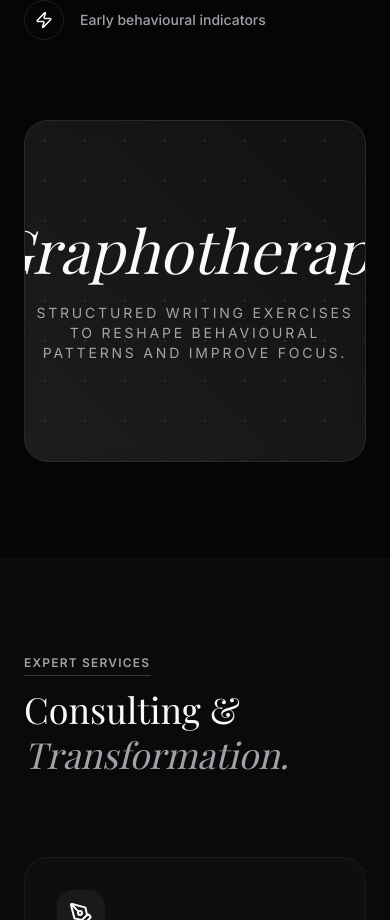
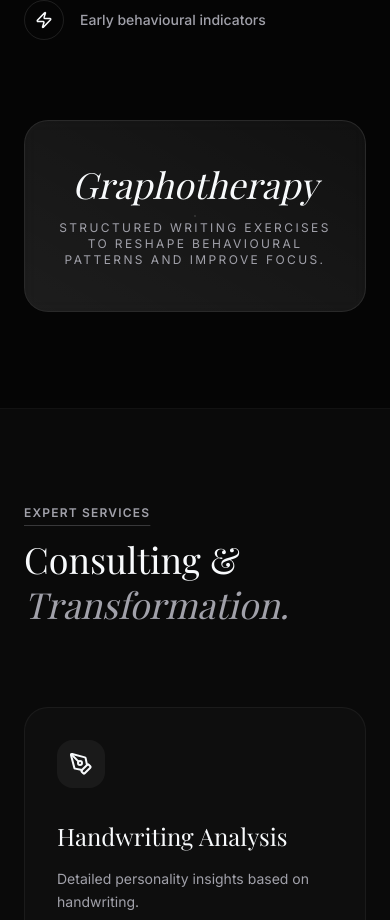
Before and after one commit to JARVIScp/Karmma-Occults, a React (Vite) app: page / in a window 390 px wide. Shown: the part 4600-5520 px from the top of the page. Built offline with nearby package versions, Linux system fonts and the light colour scheme; a web font is replaced by a local one.

Commit message:
fix: adjust graphotherapy box visibility on mobile

```diff
--- a/src/components/Health.jsx
+++ b/src/components/Health.jsx
@@ -42,18 +42,18 @@ const Health = () => {
             initial={{ opacity: 0, scale: 0.95 }}
             whileInView={{ opacity: 1, scale: 1 }}
             viewport={{ once: true }}
-            className="relative aspect-square rounded-3xl overflow-hidden border border-white/10 bg-white/5 backdrop-blur-sm p-12 flex items-center justify-center"
+            className="relative aspect-video sm:aspect-square rounded-3xl overflow-hidden border border-white/10 bg-white/5 backdrop-blur-sm p-8 sm:p-12 flex items-center justify-center"
           >
             <div className="absolute inset-0 bg-gradient-to-tr from-white/5 to-transparent pointer-events-none" />
-            <div className="text-center">
-              <p className="text-6xl font-serif italic mb-6">Graphotherapy</p>
-              <p className="text-sm text-muted uppercase tracking-[0.2em] max-w-xs mx-auto">
+            <div className="text-center relative z-10">
+              <p className="text-4xl sm:text-6xl font-serif italic mb-4 sm:mb-6">Graphotherapy</p>
+              <p className="text-xs sm:text-sm text-muted uppercase tracking-[0.2em] max-w-xs mx-auto">
                 Structured writing exercises to reshape behavioural patterns and improve focus.
               </p>
             </div>
             {/* Minimalist Grid Pattern */}
             <div className="absolute inset-0 opacity-10 pointer-events-none"
-                 style={{ backgroundImage: 'radial-gradient(circle, #fff 1px, transparent 1px)', backgroundSize: '40px 40px' }}
+                 style={{ backgroundImage: 'radial-gradient(circle, #fff 1px, transparent 1px)', backgroundSize: '20px 20px sm:40px 40px' }}
             />
           </motion.div>
         </div>
```
